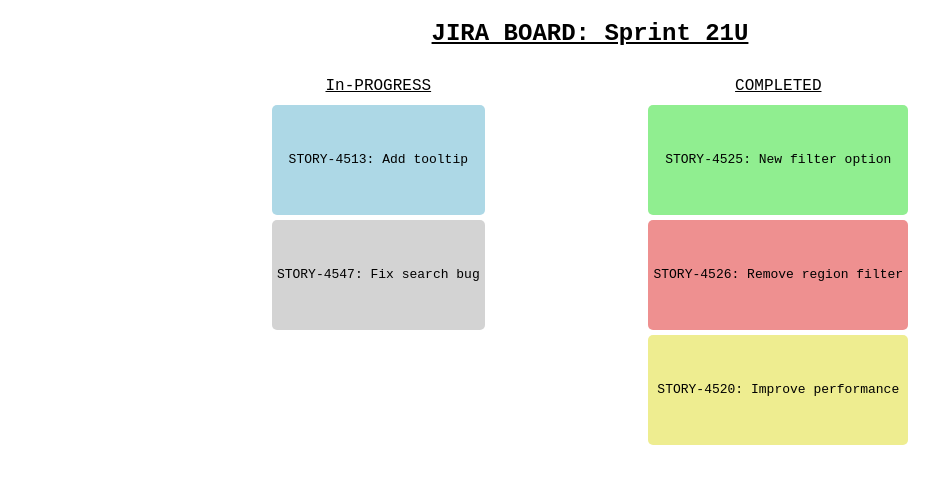
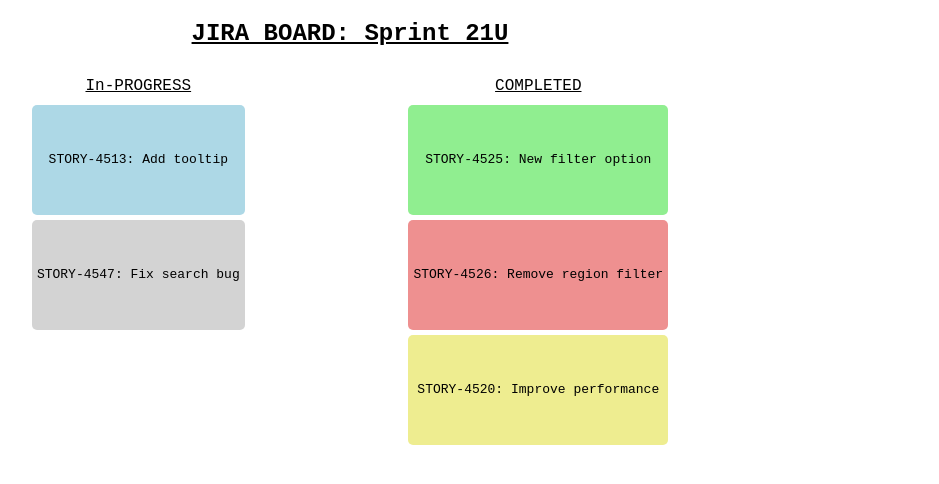
Before and after one commit to rhagerty/jira-board, a React (Create React App) app: page / in a window 1280 px wide. Shown: the top 484 px of the page, without its empty margins (50-989 px from the left). Built offline with nearby package versions, Linux system fonts and the light colour scheme.

Commit message:
Update App.css

```diff
--- a/src/App.css
+++ b/src/App.css
@@ -2,7 +2,7 @@
   text-align: center;
   font-family: monospace;
   max-width: 800px;
-  margin: 0 auto;
+  text-align: center;
 }
 
 .drag-drop-board {
```
